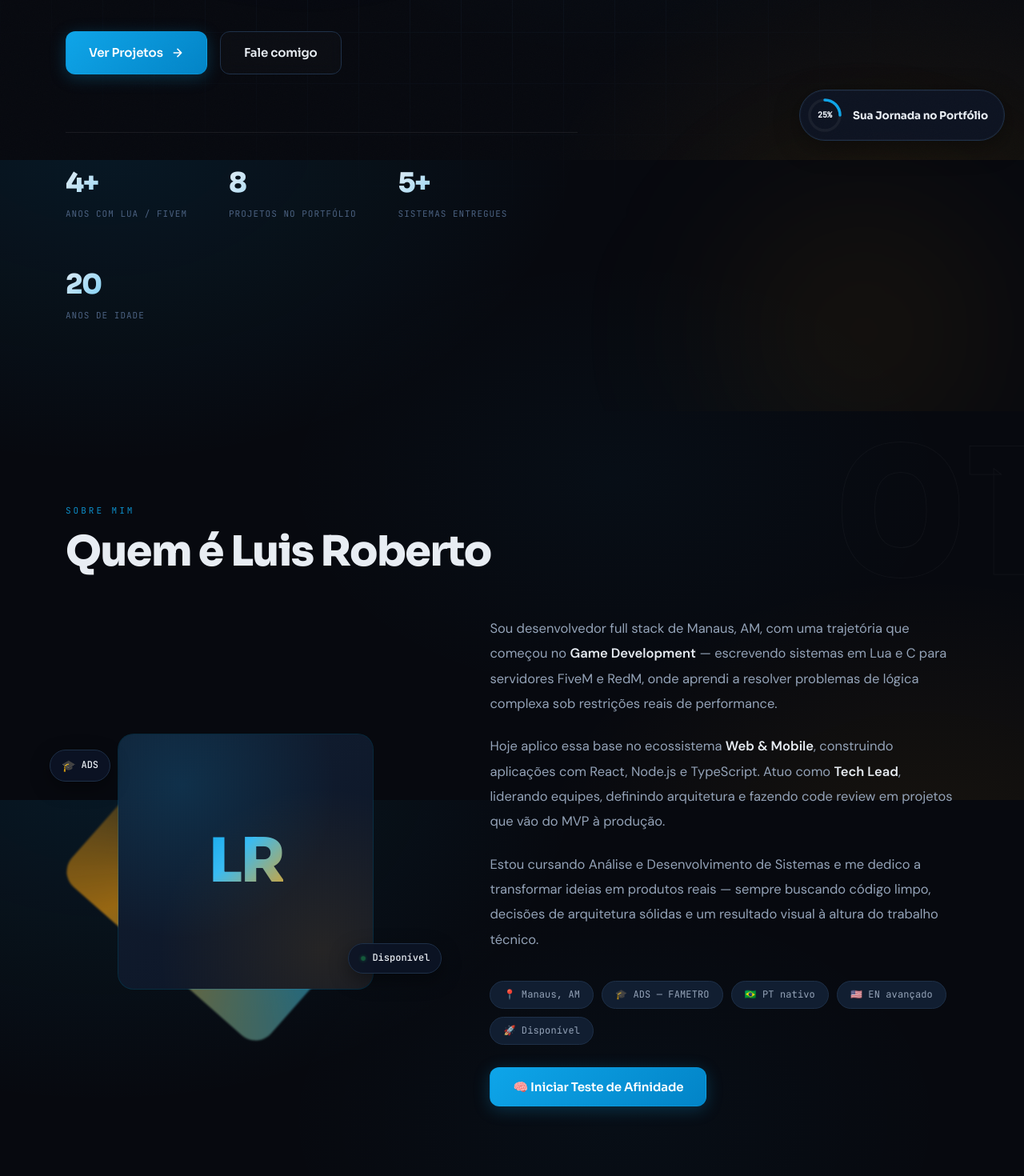
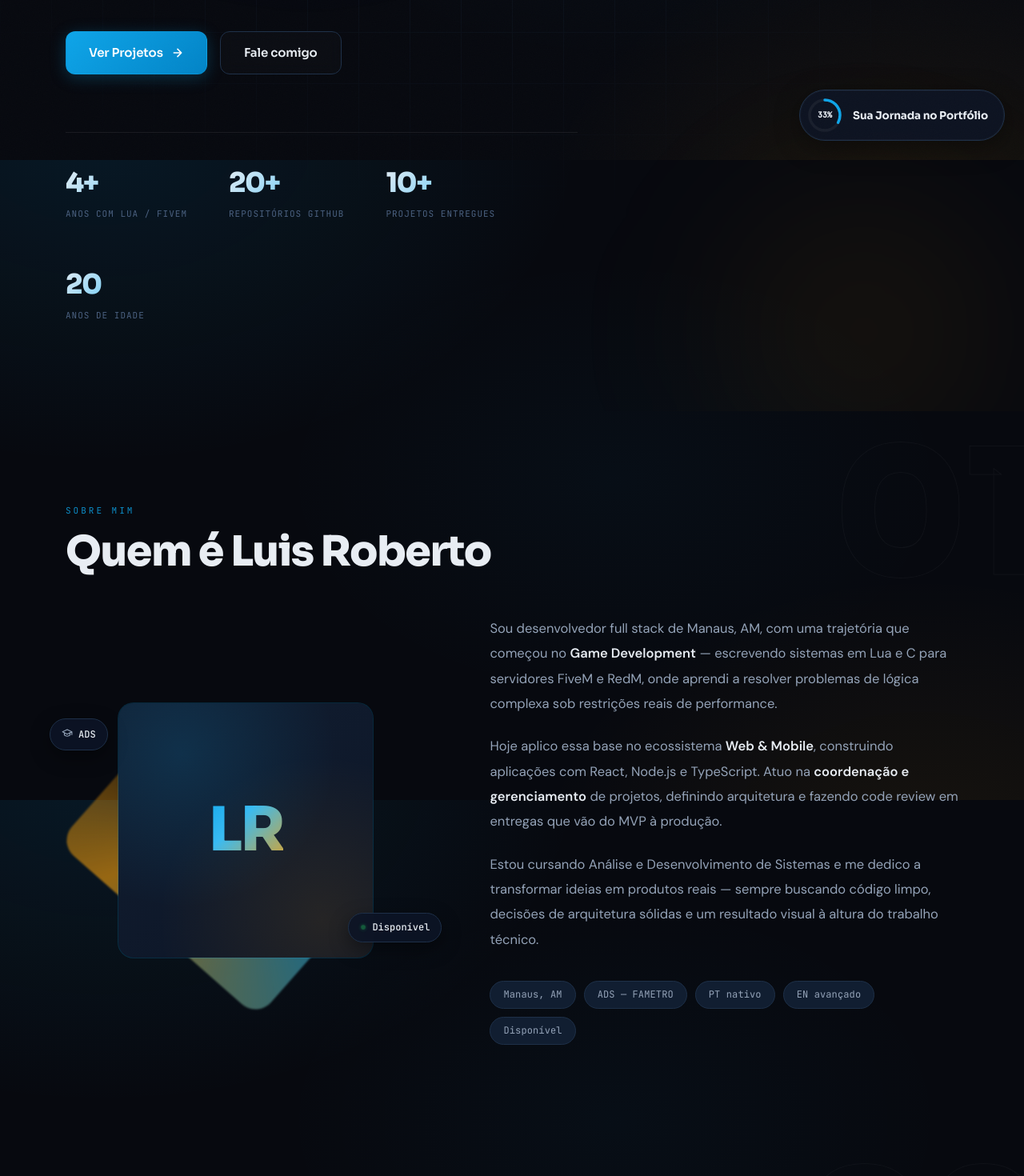
Before and after one commit to Psyducks2/Portifolio, a React (Vite) app: page / in a window 1280 px wide. Shown: the part 600-2070 px from the top of the page at 80% size. Built offline with nearby package versions, Linux system fonts and the light colour scheme.

Commit message:
feat: implement gamified user journey component with progress tracking and celebratory confetti effects

```diff
--- a/src/App.jsx
+++ b/src/App.jsx
@@ -1,4 +1,4 @@
-import { useState, useEffect } from 'react'
+import { useEffect } from 'react'
 import { LanguageProvider } from './contexts/LanguageContext'
 import { initScrollReveal } from './utils/scrollReveal'
 import Header from './components/Header/Header'
@@ -11,18 +11,11 @@ import GitHubStats from './components/GitHubStats/GitHubStats'
 import Contact from './components/Contact/Contact'
 import Footer from './components/Footer/Footer'
 import ScrollToTop from './components/ScrollToTop/ScrollToTop'
-import AffinityQuiz from './components/AffinityQuiz/AffinityQuiz'
 import Jornada from './components/Jornada/Jornada'
 
 function App() {
-  const [showQuiz, setShowQuiz] = useState(false)
-
   useEffect(() => {
     initScrollReveal()
-
-    // Escuta evento customizado para abrir o quiz
-    const openQuizHandler = () => setShowQuiz(true)
-    window.addEventListener('open-affinity-quiz', openQuizHandler)
 
     // Re-initialize on route changes or language changes
     const observer = new MutationObserver(() => {
@@ -36,7 +29,6 @@ function App() {
 
     return () => {
       observer.disconnect()
-      window.removeEventListener('open-affinity-quiz', openQuizHandler)
     }
   }, [])
 
@@ -55,8 +47,7 @@ function App() {
         </main>
         <Footer />
         <ScrollToTop />
-        <Jornada onOpenQuiz={() => setShowQuiz(true)} />
-        {showQuiz && <AffinityQuiz onClose={() => setShowQuiz(false)} />}
+        <Jornada />
       </div>
     </LanguageProvider>
   )
--- a/src/components/About/About.jsx
+++ b/src/components/About/About.jsx
@@ -40,7 +40,11 @@ const About = () => {
               <span className="ab-text">Disponível</span>
             </div>
             <div className="about-badge about-badge--2">
-              <span className="ab-icon">🎓</span>
+              <span className="ab-icon">
+                <svg viewBox="0 0 24 24" width="14" height="14" fill="none" stroke="currentColor" strokeWidth="2" strokeLinecap="round" strokeLinejoin="round">
+                  <path d="M22 10v6M2 10l10-5 10 5-10 5z"/><path d="M6 12v5c3 3 9 3 12 0v-5"/>
+                </svg>
+              </span>
               <span className="ab-text">ADS</span>
             </div>
           </div>
@@ -54,14 +58,7 @@ const About = () => {
                 <span className="chip" key={index}>{chip}</span>
               ))}
             </div>
-            <div className="about-action" style={{ marginTop: '28px' }}>
-              <button
-                className="btn btn-primary"
-                onClick={() => window.dispatchEvent(new Event('open-affinity-quiz'))}
-              >
-                <span>🧠 {t.quiz.btnStart}</span>
-              </button>
-            </div>
+
           </div>
         </div>
       </div>
--- a/src/components/Hero/Hero.jsx
+++ b/src/components/Hero/Hero.jsx
@@ -45,7 +45,7 @@ const Hero = () => {
           <div className="hf-line hf-indent">
             <span className="hf-key">role</span>
             <span className="hf-op">:</span>{' '}
-            <span className="hf-str">"Tech Lead"</span><span className="hf-punct">,</span>
+            <span className="hf-str">"Dev Full Stack"</span><span className="hf-punct">,</span>
           </div>
           <div className="hf-line hf-indent">
             <span className="hf-key">stack</span>
@@ -55,7 +55,25 @@ const Hero = () => {
             <span className="hf-punct">, </span>
             <span className="hf-str">"Node"</span>
             <span className="hf-punct">, </span>
+            <span className="hf-str">"TS"</span>
+            <span className="hf-brace">]</span><span className="hf-punct">,</span>
+          </div>
+          <div className="hf-line hf-indent">
+            <span className="hf-key">gamedev</span>
+            <span className="hf-op">:</span>{' '}
+            <span className="hf-brace">[</span>
             <span className="hf-str">"Lua"</span>
+            <span className="hf-punct">, </span>
+            <span className="hf-str">"FiveM"</span>
+            <span className="hf-brace">]</span><span className="hf-punct">,</span>
+          </div>
+          <div className="hf-line hf-indent">
+            <span className="hf-key">tools</span>
+            <span className="hf-op">:</span>{' '}
+            <span className="hf-brace">[</span>
+            <span className="hf-str">"Git"</span>
+            <span className="hf-punct">, </span>
+            <span className="hf-str">"Vercel"</span>
             <span className="hf-brace">]</span><span className="hf-punct">,</span>
           </div>
           <div className="hf-line hf-indent">
--- a/src/components/Jornada/Jornada.jsx
+++ b/src/components/Jornada/Jornada.jsx
@@ -3,7 +3,7 @@ import { useLanguage } from '../../contexts/LanguageContext'
 import { strings } from '../../i18n/strings'
 import './Jornada.css'
 
-const Jornada = ({ onOpenQuiz }) => {
+const Jornada = () => {
   const { language } = useLanguage()
   const t = strings[language]
 
@@ -11,7 +11,6 @@ const Jornada = ({ onOpenQuiz }) => {
   const [tasks, setTasks] = useState({
     about: false,
     skills: false,
-    quiz: false,
     projects: false
   })
   const [percentage, setPercentage] = useState(0)
@@ -22,21 +21,19 @@ const Jornada = ({ onOpenQuiz }) => {
   const updateTasksStatus = () => {
     const aboutVal = localStorage.getItem('portfolio_task_about') === 'true'
     const skillsVal = localStorage.getItem('portfolio_task_skills') === 'true'
-    const quizVal = localStorage.getItem('portfolio_task_quiz') === 'true'
     const projectsVal = localStorage.getItem('portfolio_task_projects') === 'true'
 
     const updated = {
       about: aboutVal,
       skills: skillsVal,
-      quiz: quizVal,
       projects: projectsVal
     }
 
     setTasks(updated)
 
-    // Calcula a porcentagem
+    // Calcula a porcentagem com base em 3 tarefas
     const completedCount = Object.values(updated).filter(Boolean).length
-    const pct = Math.round((completedCount / 4) * 100)
+    const pct = Math.round((completedCount / 3) * 100)
     setPercentage(pct)
 
     // Verifica se completou 100% para soltar confetes
@@ -87,6 +84,8 @@ const Jornada = ({ onOpenQuiz }) => {
     )
   }
 
+  const unlockedTitle = language === 'pt' ? 'Jornada Concluída! 100%' : 'Journey Completed! 100%'
+
   return (
     <>
       {renderConfetti()}
@@ -117,7 +116,7 @@ const Jornada = ({ onOpenQuiz }) => {
         {/* Checklist Panel */}
         {isOpen && (
           <div className="jornada-panel card">
-            <h3 className="panel-title">{percentage === 100 ? t.jornada.unlockedTitle : t.jornada.title}</h3>
+            <h3 className="panel-title">{percentage === 100 ? unlockedTitle : t.jornada.title}</h3>
             <p className="panel-subtitle">
               {percentage === 100 ? t.jornada.unlockedDesc : t.jornada.subtitle}
             </p>
@@ -131,23 +130,6 @@ const Jornada = ({ onOpenQuiz }) => {
                 <span className="checklist-status" />
                 <span className="checklist-text">{t.jornada.tasks.skills}</span>
               </li>
-              <li className={`checklist-item ${tasks.quiz ? 'checklist-item--checked' : ''}`}>
-                <span className="checklist-status" />
-                <span className="checklist-text">
-                  {t.jornada.tasks.quiz}{' '}
-                  {!tasks.quiz && (
-                    <button
-                      className="inline-quiz-btn"
-                      onClick={() => {
-                        setIsOpen(false)
-                        onOpenQuiz()
-                      }}
-                    >
-                      (Fazer agora)
-                    </button>
-                  )}
-                </span>
-              </li>
               <li className={`checklist-item ${tasks.projects ? 'checklist-item--checked' : ''}`}>
                 <span className="checklist-status" />
                 <span className="checklist-text">{t.jornada.tasks.projects}</span>
@@ -160,7 +142,6 @@ const Jornada = ({ onOpenQuiz }) => {
                 download="Luis_Roberto_Curriculo.pdf"
                 className="btn btn-primary download-cv-btn"
                 onClick={() => {
-                  // Solta confetes novamente ao clicar no download como comemoração extra!
                   setShowConfetti(true)
                   setTimeout(() => setShowConfetti(false), 5000)
                 }}
--- a/src/i18n/strings.js
+++ b/src/i18n/strings.js
@@ -13,16 +13,16 @@ export const strings = {
       greetingAfternoon: "Boa tarde! Eu sou",
       greetingEvening: "Boa noite! Eu sou",
       name: "Luis Roberto",
-      title: "Desenvolvedor Full Stack & Tech Lead",
+      title: "Desenvolvedor Full Stack & Sistemas",
       titleHighlight: "Full Stack",
-      desc: "Especialista em lógica complexa, migrando de Game Development (Lua/C, FiveM/RedM) para Web & Mobile. Hoje atuo como Tech Lead, liderando equipes e construindo produtos do zero — do backend à interface.",
+      desc: "Especialista em lógica complexa, com trajetória em Game Development (Lua/C, FiveM/RedM) e Web & Mobile. Construo produtos do zero — do backend à interface — com foco em código limpo e performance.",
       btnProjects: "Ver Projetos",
       btnContact: "Fale comigo",
       btnLinkedIn: "LinkedIn",
       stats: [
         { value: "4+", label: "anos com Lua / FiveM" },
-        { value: "8", label: "projetos no portfólio" },
-        { value: "5+", label: "sistemas entregues" },
+        { value: "20+", label: "repositórios GitHub" },
+        { value: "10+", label: "projetos entregues" },
         { value: "20", label: "anos de idade" }
       ]
     },
@@ -51,15 +51,15 @@ export const strings = {
       title: "Quem é Luis Roberto",
       paragraphs: [
         "Sou desenvolvedor full stack de Manaus, AM, com uma trajetória que começou no <strong>Game Development</strong> — escrevendo sistemas em Lua e C para servidores FiveM e RedM, onde aprendi a resolver problemas de lógica complexa sob restrições reais de performance.",
-        "Hoje aplico essa base no ecossistema <strong>Web & Mobile</strong>, construindo aplicações com React, Node.js e TypeScript. Atuo como <strong>Tech Lead</strong>, liderando equipes, definindo arquitetura e fazendo code review em projetos que vão do MVP à produção.",
+        "Hoje aplico essa base no ecossistema <strong>Web & Mobile</strong>, construindo aplicações com React, Node.js e TypeScript. Atuo na <strong>coordenação e gerenciamento</strong> de projetos, definindo arquitetura e fazendo code review em entregas que vão do MVP à produção.",
         "Estou cursando Análise e Desenvolvimento de Sistemas e me dedico a transformar ideias em produtos reais — sempre buscando código limpo, decisões de arquitetura sólidas e um resultado visual à altura do trabalho técnico."
       ],
       chips: [
-        "📍 Manaus, AM",
-        "🎓 ADS — FAMETRO",
-        "🇧🇷 PT nativo",
-        "🇺🇸 EN avançado",
-        "🚀 Disponível"
+        "Manaus, AM",
+        "ADS — FAMETRO",
+        "PT nativo",
+        "EN avançado",
+        "Disponível"
       ]
     },
     skills: {
@@ -68,7 +68,7 @@ export const strings = {
       subtitle: "Da lógica de jogos em Lua ao desenvolvimento web moderno — um conjunto de ferramentas construído na prática, projeto após projeto.",
       categories: [
         {
-          icon: "🎨",
+          icon: "frontend",
           variant: "sky",
           title: "Frontend",
           tags: [
@@ -80,7 +80,7 @@ export const strings = {
           ]
         },
         {
-          icon: "⚙️",
+          icon: "backend",
           variant: "sky",
           title: "Backend & Dados",
           tags: [
@@ -91,7 +91,7 @@ export const strings = {
           ]
         },
         {
-          icon: "🎮",
+          icon: "gamedev",
           variant: "amber",
           title: "Game Development",
           tags: [
@@ -103,7 +103,7 @@ export const strings = {
           ]
         },
         {
-          icon: "📱",
+          icon: "mobile",
           variant: "sky",
           title: "Mobile",
           tags: [
@@ -112,18 +112,18 @@ export const strings = {
           ]
         },
         {
-          icon: "👨‍💼",
+          icon: "mgmt",
           variant: "amber",
-          title: "Liderança & Soft Skills",
+          title: "Coordenação & Soft Skills",
           tags: [
-            { label: "Tech Lead", variant: "warm" },
+            { label: "Coordenação", variant: "warm" },
             { label: "Mentoria" },
             { label: "Code Review" },
             { label: "Gestão de Projetos" }
           ]
         },
         {
-          icon: "🛠️",
+          icon: "tools",
           variant: "sky",
           title: "Ferramentas & Workflow",
           tags: [
@@ -138,19 +138,19 @@ export const strings = {
     experience: {
       tag: "Trajetória",
       title: "Experiência",
-      subtitle: "Da liderança técnica em comunidades de RolePlay a projetos web sob demanda — uma trajetória construída entregando sistemas reais.",
+      subtitle: "Da coordenação técnica em comunidades de RolePlay a projetos web sob demanda — uma trajetória construída entregando sistemas reais.",
       items: [
         {
-          role: "Tech Lead",
+          role: "Coordenador de Desenvolvimento",
           period: "Jun 2025 — Jan 2026",
           company: "Aura Group / Aura RP",
           companyVariant: "amber",
           bullets: [
-            "Liderança técnica de uma equipe de desenvolvedores em projetos Lua para servidores FiveM/RedM.",
+            "Coordenação de equipe de desenvolvedores em projetos Lua para servidores FiveM/RedM.",
             "Definição de arquitetura de sistemas, padronização de código e revisão de pull requests.",
             "Mentoria de desenvolvedores juniores e organização do fluxo de desenvolvimento."
           ],
-          tags: ["Lua", "FiveM", "RedM", "Liderança", "Git"]
+          tags: ["Lua", "FiveM", "RedM", "Gestão", "Git"]
         },
         {
           role: "Desenvolvedor & Instrutor",
@@ -252,7 +252,7 @@ export const strings = {
     contact: {
       tag: "Contato",
       title: "Vamos trabalhar juntos",
-      subtitle: "Estou disponível para novos projetos, oportunidades de Tech Lead ou apenas para trocar uma ideia. Me chama!",
+      subtitle: "Estou disponível para novos projetos, colaborações ou apenas para trocar uma ideia sobre tecnologia. Me chama!",
       emailCta: "Enviar mensagem",
       socialsLabel: "ou me encontre em:",
       linkedin: "LinkedIn",
@@ -264,7 +264,7 @@ export const strings = {
       sourceCode: "Veja o código fonte",
       backToTop: "Voltar ao topo"
     },
-    quiz: {
+    _quiz_removed: {
       title: "Qual stack você precisa?",
       subtitle: "Descubra qual área do meu conhecimento tem mais afinidade com as necessidades do seu projeto.",
       btnStart: "Iniciar Teste de Afinidade",
@@ -312,13 +312,11 @@ export const strings = {
     jornada: {
       title: "Sua Jornada no Portfólio",
       subtitle: "Interaja com a página para atingir 100% de progresso e desbloquear uma recompensa exclusiva!",
-      unlockedTitle: "🎉 Jornada Concluída! 100%",
       unlockedDesc: "Parabéns! Você explorou todas as áreas importantes. Baixe agora meu Currículo Premium em formato PDF.",
       btnDownload: "Baixar Currículo Premium (PDF)",
       tasks: {
         about: "Conhecer a história do Luis (Scroll até Sobre)",
         skills: "Interagir com as tags de Habilidades",
-        quiz: "Completar o Teste de Afinidade Técnica",
         projects: "Explorar os filtros de Projetos"
       }
     }
@@ -337,16 +335,16 @@ export const strings = {
       greetingAfternoon: "Good afternoon! I'm",
       greetingEvening: "Good evening! I'm",
       name: "Luis Roberto",
-      title: "Full Stack Developer & Tech Lead",
+      title: "Full Stack Developer & Systems",
       titleHighlight: "Full Stack",
-      desc: "Specialist in complex logic, transitioning from Game Development (Lua/C, FiveM/RedM) to Web & Mobile. Today I work as a Tech Lead, leading teams and building products from scratch — from backend to interface.",
+      desc: "Specialist in complex logic, with experience in Game Development (Lua/C, FiveM/RedM) and Web & Mobile. I build products from scratch — from backend to interface — focused on clean code and performance.",
       btnProjects: "View Projects",
       btnContact: "Get in touch",
       btnLinkedIn: "LinkedIn",
       stats: [
         { value: "4+", label: "years with Lua / FiveM" },
-        { value: "8", label: "portfolio projects" },
-        { value: "5+", label: "systems delivered" },
+        { value: "20+", label: "GitHub repositories" },
+        { value: "10+", label: "projects delivered" },
         { value: "20", label: "years old" }
       ]
     },
@@ -375,15 +373,15 @@ export const strings = {
       title: "Who is Luis Roberto",
       paragraphs: [
         "I'm a full stack developer from Manaus, Brazil, with a journey that started in <strong>Game Development</strong> — writing Lua and C systems for FiveM and RedM servers, where I learned to solve complex logic problems under real performance constraints.",
-        "Today I apply that foundation to the <strong>Web & Mobile</strong> ecosystem, building applications with React, Node.js and TypeScript. I work as a <strong>Tech Lead</strong>, leading teams, defining architecture and reviewing code on projects that go from MVP to production.",
+        "Today I apply that foundation to the <strong>Web & Mobile</strong> ecosystem, building applications with React, Node.js and TypeScript. I work in <strong>project coordination and management</strong>, defining architecture and reviewing code on deliveries that go from MVP to production.",
         "I'm currently studying Systems Analysis and Development, and I'm focused on turning ideas into real products — always aiming for clean code, solid architecture decisions and a visual result that matches the technical work."
       ],
       chips: [
-        "📍 Manaus, Brazil",
-        "🎓 CS Degree — FAMETRO",
-        "🇧🇷 Native PT",
-        "🇺🇸 Advanced EN",
-        "🚀 Available"
+        "Manaus, Brazil",
+        "CS Degree — FAMETRO",
+        "Native PT",
+        "Advanced EN",
+        "Available"
       ]
     },
     skills: {
@@ -392,7 +390,7 @@ export const strings = {
       subtitle: "From game logic in Lua to modern web development — a toolkit built in practice, project after project.",
       categories: [
         {
-          icon: "🎨",
+          icon: "frontend",
           variant: "sky",
           title: "Frontend",
           tags: [
@@ -404,7 +402,7 @@ export const strings = {
           ]
         },
         {
-          icon: "⚙️",
+          icon: "backend",
           variant: "sky",
           title: "Backend & Data",
           tags: [
@@ -415,7 +413,7 @@ export const strings = {
           ]
         },
         {
-          icon: "🎮",
+          icon: "gamedev",
           variant: "amber",
           title: "Game Development",
           tags: [
@@ -427,7 +425,7 @@ export const strings = {
           ]
         },
         {
-          icon: "📱",
+          icon: "mobile",
           variant: "sky",
           title: "Mobile",
           tags: [
@@ -436,18 +434,18 @@ export const strings = {
           ]
         },
         {
-          icon: "👨‍💼",
+          icon: "mgmt",
           variant: "amber",
-          title: "Leadership & Soft Skills",
+          title: "Coordination & Soft Skills",
           tags: [
-            { label: "Tech Lead", variant: "warm" },
+            { label: "Coordination", variant: "warm" },
             { label: "Mentoring" },
             { label: "Code Review" },
             { label: "Project Management" }
           ]
         },
         {
-          icon: "🛠️",
+          icon: "tools",
           variant: "sky",
           title: "Tools & Workflow",
           tags: [
@@ -462,19 +460,19 @@ export const strings = {
     experience: {
       tag: "Journey",
       title: "Experience",
-      subtitle: "From technical leadership in RolePlay communities to on-demand web projects — a journey built by shipping real systems.",
+      subtitle: "From project coordination in RolePlay communities to on-demand web projects — a journey built by shipping real systems.",
       items: [
         {
-          role: "Tech Lead",
+          role: "Development Coordinator",
           period: "Jun 2025 — Jan 2026",
           company: "Aura Group / Aura RP",
           companyVariant: "amber",
           bullets: [
-            "Technical leadership of a developer team on Lua projects for FiveM/RedM servers.",
+            "Coordinated a developer team on Lua projects for FiveM/RedM servers.",
             "Defined system architecture, coding standards and pull request reviews.",
             "Mentored junior developers and organized the development workflow."
           ],
-          tags: ["Lua", "FiveM", "RedM", "Leadership", "Git"]
+          tags: ["Lua", "FiveM", "RedM", "Management", "Git"]
         },
         {
           role: "Developer & Instructor",
@@ -576,7 +574,7 @@ export const strings = {
     contact: {
       tag: "Contact",
       title: "Let's work together",
-      subtitle: "I'm available for new projects, Tech Lead opportunities, or just to chat. Reach out!",
+      subtitle: "I'm available for new projects, collaborations or just to chat about technology. Reach out!",
       emailCta: "Send message",
       socialsLabel: "or find me on:",
       linkedin: "LinkedIn",
@@ -588,7 +586,7 @@ export const strings = {
       sourceCode: "View source code",
       backToTop: "Back to top"
     },
-    quiz: {
+    _quiz_removed: {
       title: "Which stack do you need?",
       subtitle: "Discover which area of my knowledge aligns best with your project's needs.",
       btnStart: "Start Affinity Test",
@@ -636,13 +634,11 @@ export const strings = {
     jornada: {
       title: "Your Portfolio Journey",
       subtitle: "Interact with the page to reach 100% progress and unlock an exclusive reward!",
-      unlockedTitle: "🎉 Journey Completed! 100%",
       unlockedDesc: "Congratulations! You explored all important areas. Download my Premium Resume in PDF format now.",
       btnDownload: "Download Premium Resume (PDF)",
       tasks: {
         about: "Read Luis' story (Scroll to About)",
         skills: "Interact with the Skill tags",
-        quiz: "Complete the Technical Affinity Test",
         projects: "Explore the Project filters"
       }
     }
```
Also changed, not shown: src/components/Skills/Skills.jsx (+41 -1 lines).
